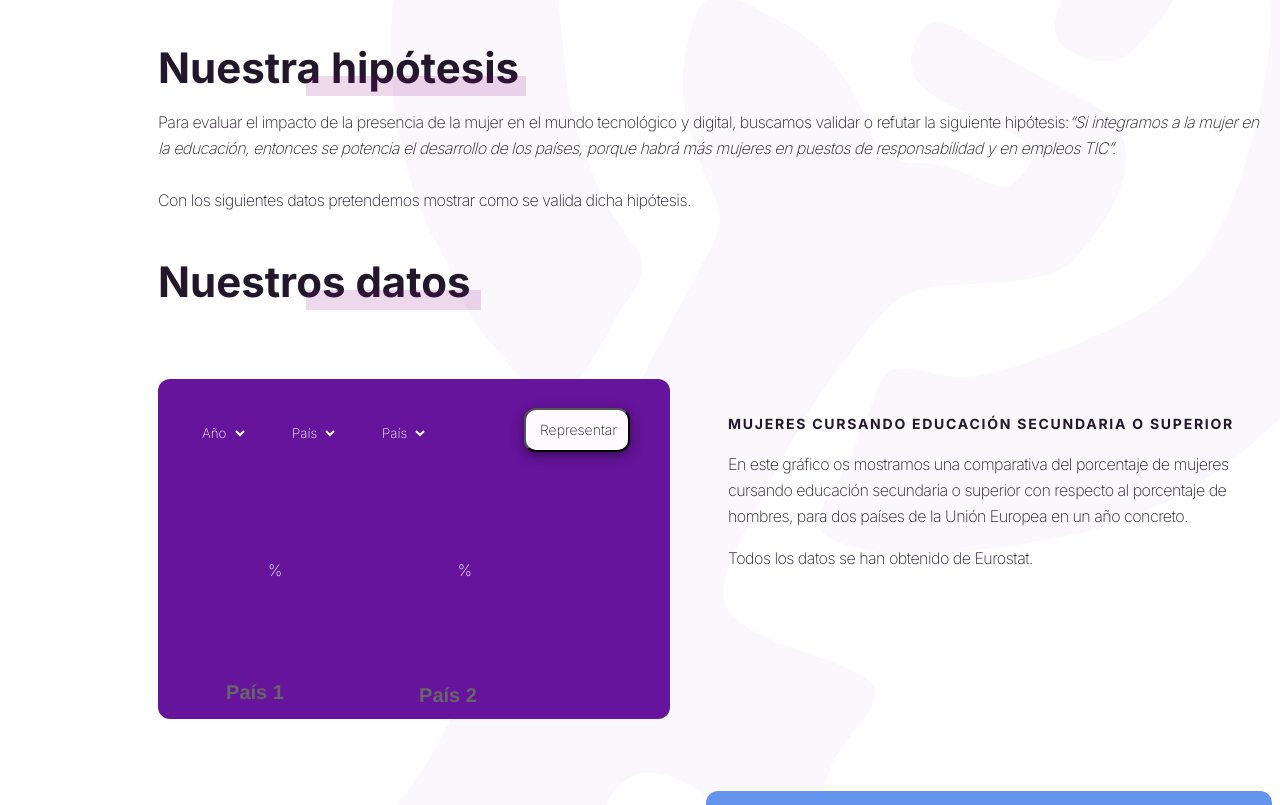
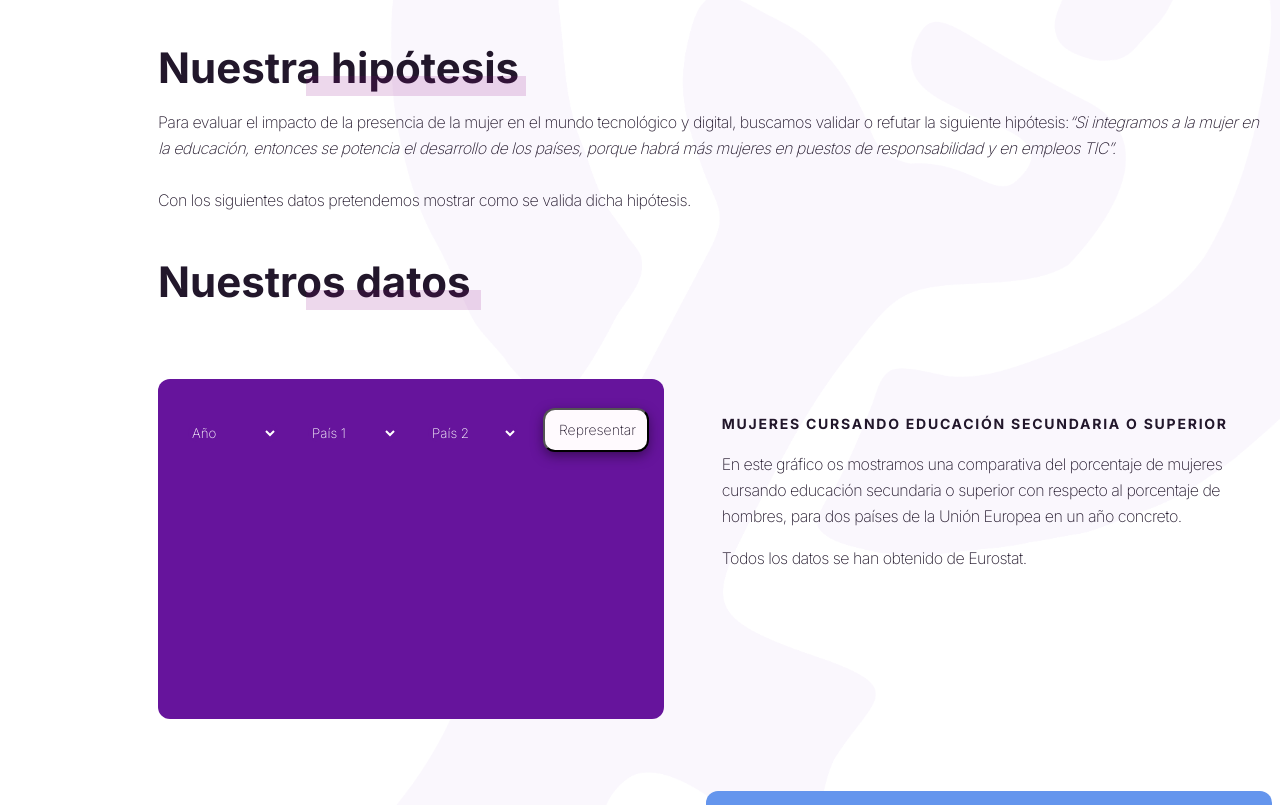
Before and after one commit to silvialcastilla/womenintech, a React (Create React App) app: page / in a window 1280 px wide. Shown: the top 805 px of the page. Built offline with nearby package versions, Linux system fonts and the light colour scheme.

Commit message:
finished -res

```diff
--- a/src/components/DoughnutChart/DoughnutChart.css
+++ b/src/components/DoughnutChart/DoughnutChart.css
@@ -10,23 +10,23 @@ select {
   background-color: #66149c;
   color: white;
   margin-top: 45px;
-  margin-left: 40px;
+  margin-left: 30px;
   border-radius: 10px;
   text-decoration: none;
   border: 0;
-  width: 50px;
+  width: 90px;
   outline: none;
 }
 
 option {
   background-color: #66149c;
   color: white;
-  margin-right: 38.04px;
+  margin-right: 60.04px;
 }
 
 .doughnut-button {
   margin-top: 29px;
-  margin-left: 96px;
+  margin-left: 25px;
   padding: 12px 14px;
   font-size: 14px;
   font-weight: 500;
--- a/src/components/DoughnutChart/DoughnutChart.jsx
+++ b/src/components/DoughnutChart/DoughnutChart.jsx
@@ -12,6 +12,7 @@ function DoughnutChart() {
   const [dataSecondChart, setDataSecondChart] = useState(null);
   const [firstPercentage, setFirstPercentage] = useState(null);
   const [secondPercentage, setSecondPercentage] = useState(null);
+  const [data, setData] = useState(false);
 
   const handleSubmit = (event) => {
     event.preventDefault();
@@ -31,6 +32,7 @@ function DoughnutChart() {
       .then((res) => {
         setSecondPercentage(res.data.data.female);
         setDataSecondChart([res.data.data.female, res.data.data.male]);
+        setData(true);
       });
   };
 
@@ -155,6 +157,7 @@ function DoughnutChart() {
         </select>
         <input type="submit" className="doughnut-button" value="Representar" />
       </form>
+      {data ? (
         <div className="doughnut-div">
           <p className="first-percentage">{firstPercentage}%</p>
           <Doughnut
@@ -165,7 +168,7 @@ function DoughnutChart() {
               maintainAspectRatio: true,
               title: {
                 display: true,
-              text: "País 1",
+                text: firstCountry,
                 fontSize: 20,
                 position: "bottom",
               },
@@ -181,7 +184,7 @@ function DoughnutChart() {
               responsive: true,
               title: {
                 display: true,
-              text: "País 2",
+                text: secondCountry,
                 fontSize: 20,
                 position: "bottom",
               },
@@ -191,6 +194,9 @@ function DoughnutChart() {
             }}
           />
         </div>
+      ) : (
+        <></>
+      )}
     </div>
   );
 }
```
Lines whose indentation alone changed are shown as unchanged.
